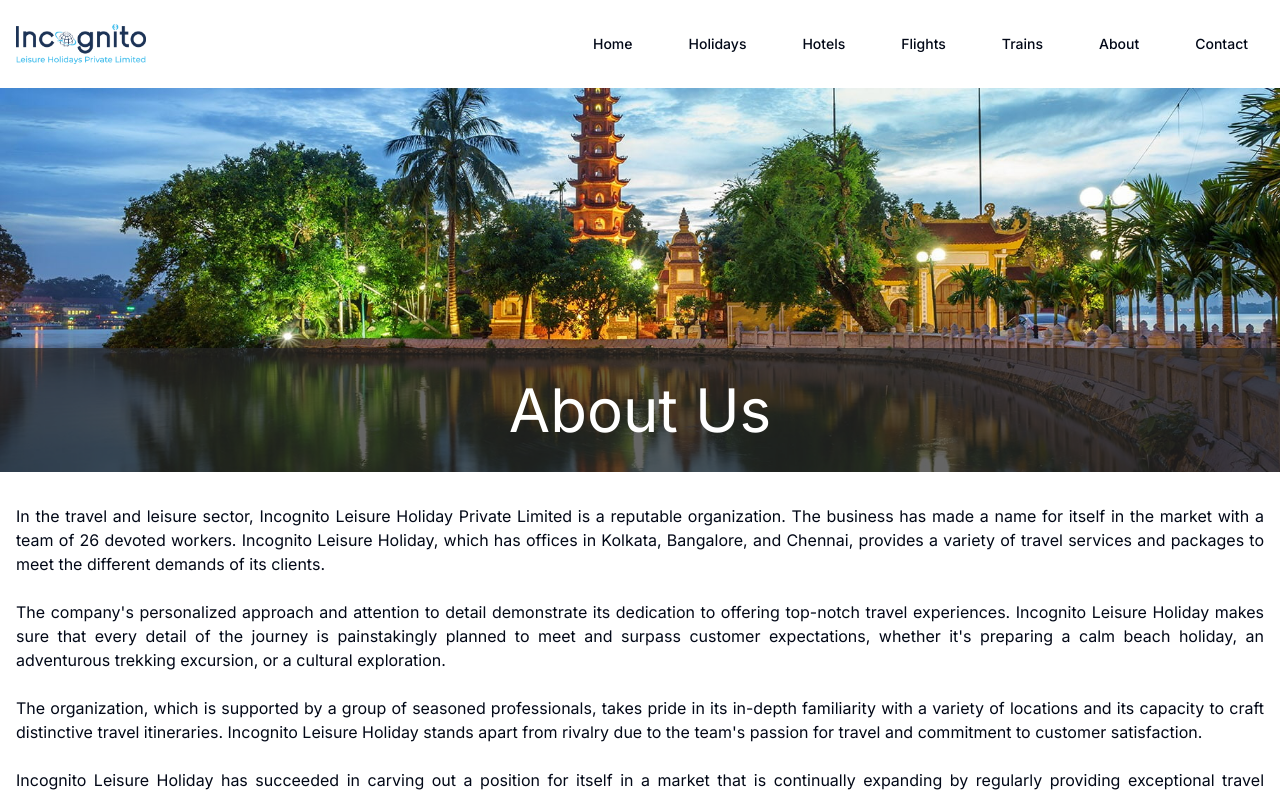
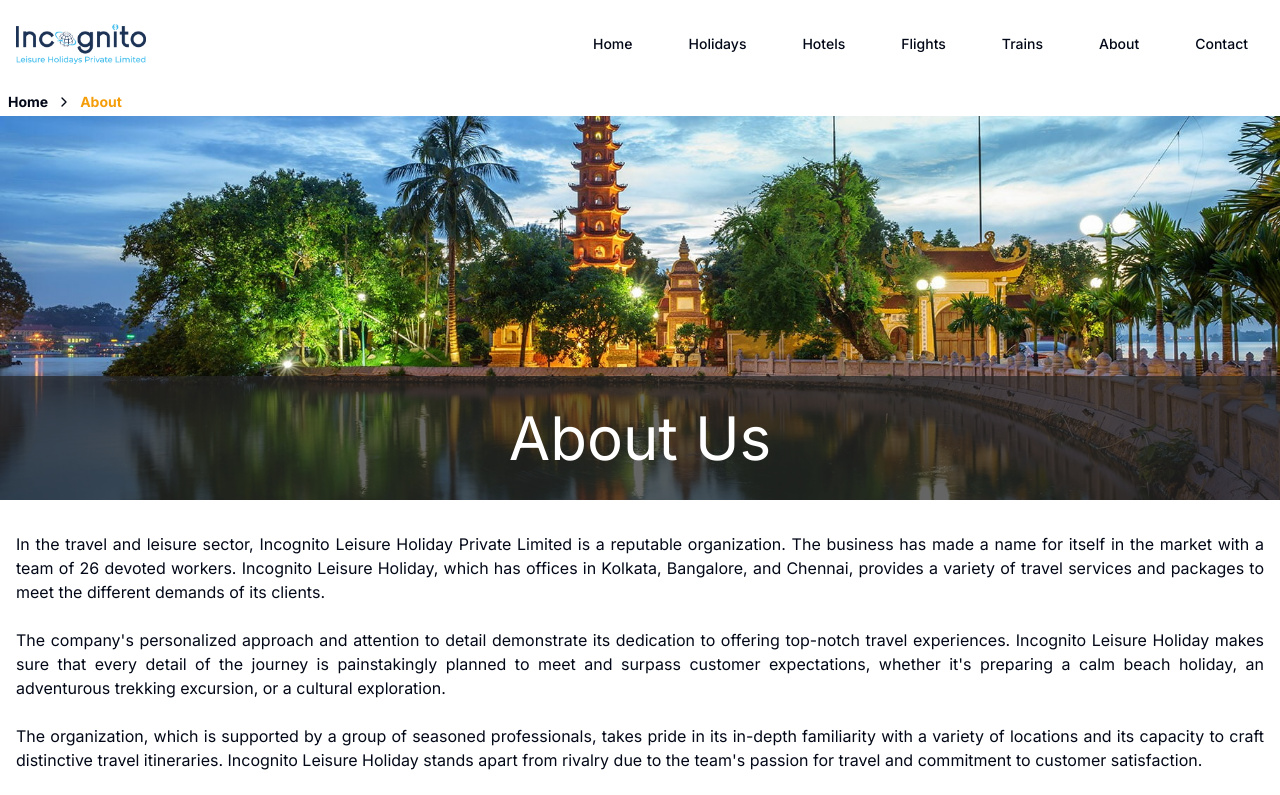
Before and after one commit to Incognito-Holidays/web, a Next.js app: page /about in a window 1280 px wide. Shown: the top 795 px of the page. Built offline with nearby package versions, Linux system fonts and the light colour scheme.

Commit message:
feat: add breadcumbs

```diff
--- a/src/app/(site)/about/page.tsx
+++ b/src/app/(site)/about/page.tsx
@@ -1,9 +1,23 @@
 /* eslint-disable react/no-unescaped-entities */
+import { LuChevronRight } from 'react-icons/lu';
+import NextBreadcrumb from '@components/breadcrumbs';
 import Whychose from '@components/whychose';
 
 const About: React.FC = () => {
   return (
     <div>
+      <NextBreadcrumb
+        homeElement={'Home'}
+        separator={
+          <span className='flex items-center'>
+            <LuChevronRight />
+          </span>
+        }
+        activeClasses='text-amber-500'
+        containerClasses='flex py-1'
+        listClasses='hover:underline mx-2 font-bold text-sm'
+        capitalizeLinks
+      />
       <div className="flex h-96 items-end bg-[url('/assets/p2.png')] bg-cover">
         <h1 className='text-bold w-full bg-neutral-800 bg-opacity-70 p-8 text-center text-6xl text-white'>
           About Us
--- a/src/app/(site)/contact/page.tsx
+++ b/src/app/(site)/contact/page.tsx
@@ -1,8 +1,10 @@
 'use client';
 
 import { useState } from 'react';
+import { LuChevronRight } from 'react-icons/lu';
 import Form from '@components/form';
 import Whychose from '@components/whychose';
+import NextBreadcrumb from '@components/breadcrumbs';
 
 const ContactPage: React.FC = () => {
   const [name, setName] = useState('');
@@ -13,6 +15,18 @@ const ContactPage: React.FC = () => {
 
   return (
     <div>
+      <NextBreadcrumb
+        homeElement={'Home'}
+        separator={
+          <span className='flex items-center'>
+            <LuChevronRight />
+          </span>
+        }
+        activeClasses='text-amber-500'
+        containerClasses='flex py-1'
+        listClasses='hover:underline mx-2 font-bold text-sm'
+        capitalizeLinks
+      />
       <div className='grid grid-cols-1 lg:grid-cols-2'>
         <div className='p-6'>
           <h1 className='text-4xl font-bold'>Contact us</h1>
--- a/src/app/(site)/flights/page.tsx
+++ b/src/app/(site)/flights/page.tsx
@@ -1,7 +1,9 @@
 'use client';
 
+import { LuChevronRight } from 'react-icons/lu';
 import Image from 'next/image';
 import { useState } from 'react';
+import NextBreadcrumb from '@components/breadcrumbs';
 import Form from '@components/form';
 import Whychose from '@components/whychose';
 import pic1 from '@public/assets/f1.jpg';
@@ -17,6 +19,18 @@ const TrainsPage: React.FC = () => {
 
   return (
     <div>
+      <NextBreadcrumb
+        homeElement={'Home'}
+        separator={
+          <span className='flex items-center'>
+            <LuChevronRight />
+          </span>
+        }
+        activeClasses='text-amber-500'
+        containerClasses='flex py-1'
+        listClasses='hover:underline mx-2 font-bold text-sm'
+        capitalizeLinks
+      />
       <div>
         <Image
           src={pic1}
--- a/src/app/(site)/holidays/[destSlug]/[packageSlug]/page.tsx
+++ b/src/app/(site)/holidays/[destSlug]/[packageSlug]/page.tsx
@@ -1,14 +1,29 @@
+import { LuChevronRight } from 'react-icons/lu';
 import Image from 'next/image';
 import { GrLocation } from 'react-icons/gr';
 import { getPackage } from '@lib/functions/holidays';
 import Container from '@components/layout/container';
 import PackageDetails from '@components/package-details';
 import BookNowButton from '@components/booknow-button';
+import NextBreadcrumb from '@components/breadcrumbs';
 
 const PackagePage = async ({ params }: { params: { packageSlug: string } }) => {
   const data = await getPackage(params.packageSlug);
 
   return (
+    <div>
+      <NextBreadcrumb
+        homeElement={'Home'}
+        separator={
+          <span className='flex items-center'>
+            <LuChevronRight />
+          </span>
+        }
+        activeClasses='text-amber-500'
+        containerClasses='flex py-1'
+        listClasses='hover:underline mx-2 font-bold text-sm'
+        capitalizeLinks
+      />
       <main className='p-4 md:py-6'>
         <Container>
           <h1 className='text-left text-3xl font-bold text-neutral-700'>
@@ -51,7 +66,8 @@ const PackagePage = async ({ params }: { params: { packageSlug: string } }) => {
               <div className='ml-6'>
                 <div className='flex justify-between'>
                   <p className='mt-4 text-2xl font-semibold'>
-                  {data.daysNights.days} days - {data.daysNights.nights} nigths
+                    {data.daysNights.days} days - {data.daysNights.nights}{' '}
+                    nigths
                   </p>
                   <button className='h-8 rounded-bl-lg rounded-tr-lg bg-blue-500 p-2 text-sm text-white'>
                     Popular
@@ -89,6 +105,7 @@ const PackagePage = async ({ params }: { params: { packageSlug: string } }) => {
           </div>
         </Container>
       </main>
+    </div>
   );
 };
 
--- a/src/app/(site)/holidays/[destSlug]/page.tsx
+++ b/src/app/(site)/holidays/[destSlug]/page.tsx
@@ -1,3 +1,4 @@
+import { LuChevronRight } from 'react-icons/lu';
 import { AiOutlineLine } from 'react-icons/ai';
 import {
   getPackagesByDestination,
@@ -5,6 +6,7 @@ import {
 } from '@lib/functions/holidays';
 import Container from '@components/layout/container';
 import PackageDetailsCard from '@components/package-details-card';
+import NextBreadcrumb from '@components/breadcrumbs';
 
 const PackagesPage = async ({ params }: { params: { destSlug: string } }) => {
   const [count, data] = await Promise.all([
@@ -13,6 +15,19 @@ const PackagesPage = async ({ params }: { params: { destSlug: string } }) => {
   ]);
 
   return (
+    <div>
+      <NextBreadcrumb
+        homeElement={'Home'}
+        separator={
+          <span className='flex items-center'>
+            <LuChevronRight />
+          </span>
+        }
+        activeClasses='text-amber-500'
+        containerClasses='flex py-1'
+        listClasses='hover:underline mx-2 font-bold text-sm'
+        capitalizeLinks
+      />
       <main className='p-4 md:py-6'>
         <Container>
           <section className='items-center space-y-1 md:flex md:space-x-4'>
@@ -38,6 +53,7 @@ const PackagesPage = async ({ params }: { params: { destSlug: string } }) => {
           </section>
         </Container>
       </main>
+    </div>
   );
 };
 
--- a/src/app/(site)/holidays/page.tsx
+++ b/src/app/(site)/holidays/page.tsx
@@ -1,11 +1,26 @@
+import { LuChevronRight } from 'react-icons/lu';
 import { getAllDestinations } from '@lib/functions/holidays';
 import Container from '@components/layout/container';
 import PackagesCard from '@components/packages-card';
+import NextBreadcrumb from '@components/breadcrumbs';
 
 const HolidaysPage = async () => {
   const data = await getAllDestinations();
 
   return (
+    <div>
+      <NextBreadcrumb
+        homeElement={'Home'}
+        separator={
+          <span className='flex items-center'>
+            <LuChevronRight />
+          </span>
+        }
+        activeClasses='text-amber-500'
+        containerClasses='flex py-1'
+        listClasses='hover:underline mx-2 font-bold text-sm'
+        capitalizeLinks
+      />
       <main className='p-4 md:py-6'>
         <Container>
           <h1 className='my-4 text-center text-xl font-semibold text-cyan-700 md:text-2xl'>
@@ -23,6 +38,7 @@ const HolidaysPage = async () => {
           </div>
         </Container>
       </main>
+    </div>
   );
 };
 
--- a/src/app/(site)/hotels/page.tsx
+++ b/src/app/(site)/hotels/page.tsx
@@ -1,7 +1,9 @@
 'use client';
 
+import { LuChevronRight } from 'react-icons/lu';
 import { useState } from 'react';
 import Image from 'next/image';
+import NextBreadcrumb from '@components/breadcrumbs';
 import Whychose from '@components/whychose';
 import Form from '@components/form';
 import pic1 from '@public/assets/bg-hotel.jpg';
@@ -20,6 +22,18 @@ const HotelsPage: React.FC = () => {
 
   return (
     <div>
+      <NextBreadcrumb
+        homeElement={'Home'}
+        separator={
+          <span className='flex items-center'>
+            <LuChevronRight />
+          </span>
+        }
+        activeClasses='text-amber-500'
+        containerClasses='flex py-1'
+        listClasses='hover:underline mx-2 font-bold text-sm'
+        capitalizeLinks
+      />
       <div>
         <Image
           src={pic1}
--- a/src/app/(site)/trains/page.tsx
+++ b/src/app/(site)/trains/page.tsx
@@ -1,7 +1,9 @@
 'use client';
 
+import { LuChevronRight } from 'react-icons/lu';
 import Image from 'next/image';
 import { useState } from 'react';
+import NextBreadcrumb from '@components/breadcrumbs';
 import Whychose from '@components/whychose';
 import Form from '@components/form';
 import pic1 from '@public/assets/bg-train.jpg';
@@ -17,6 +19,18 @@ const TrainsPage: React.FC = () => {
 
   return (
     <div>
+      <NextBreadcrumb
+        homeElement={'Home'}
+        separator={
+          <span className='flex items-center'>
+            <LuChevronRight />
+          </span>
+        }
+        activeClasses='text-amber-500'
+        containerClasses='flex py-1'
+        listClasses='hover:underline mx-2 font-bold text-sm'
+        capitalizeLinks
+      />
       <div>
         <Image
           src={pic1}
--- /dev/null
+++ b/src/components/breadcrumbs.tsx
@@ -0,0 +1,55 @@
+'use client';
+
+import { usePathname } from 'next/navigation';
+import Link from 'next/link';
+import { Fragment } from 'react';
+
+type TBreadCrumbProps = {
+  homeElement?: React.ReactNode;
+  separator: React.ReactNode;
+  containerClasses?: string;
+  listClasses?: string;
+  activeClasses?: string;
+  capitalizeLinks?: boolean;
+};
+
+const NextBreadcrumb = ({
+  homeElement,
+  separator,
+  containerClasses,
+  listClasses,
+  activeClasses,
+  capitalizeLinks
+}: TBreadCrumbProps) => {
+  const paths = usePathname();
+  const pathNames = paths.split('/').filter((path) => path);
+
+  return (
+    <div>
+      <ul className={containerClasses}>
+        <li className={listClasses}>
+          <Link href={'/'}>{homeElement}</Link>
+        </li>
+        {pathNames.length > 0 && separator}
+        {pathNames.map((link, index) => {
+          const href = `/${pathNames.slice(0, index + 1).join('/')}`;
+          const itemClasses =
+            paths === href ? `${listClasses} ${activeClasses}` : listClasses;
+          const itemLink = capitalizeLinks
+            ? link[0].toUpperCase() + link.slice(1, link.length)
+            : link;
+          return (
+            <Fragment key={index}>
+              <li className={itemClasses}>
+                <Link href={href}>{itemLink}</Link>
+              </li>
+              {pathNames.length !== index + 1 && separator}
+            </Fragment>
+          );
+        })}
+      </ul>
+    </div>
+  );
+};
+
+export default NextBreadcrumb;
```
Lines whose indentation alone changed are shown as unchanged.
